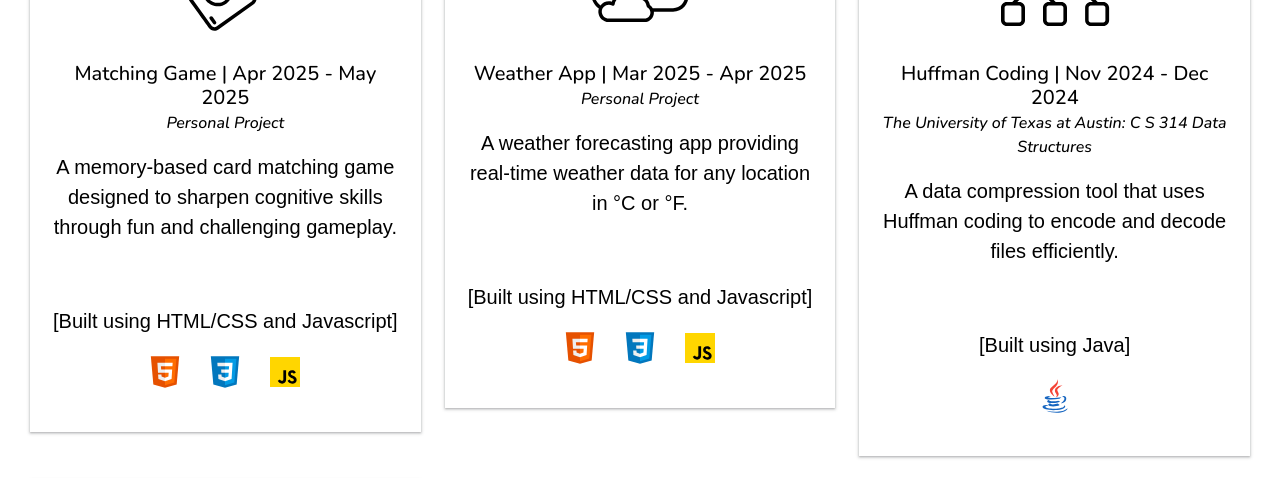
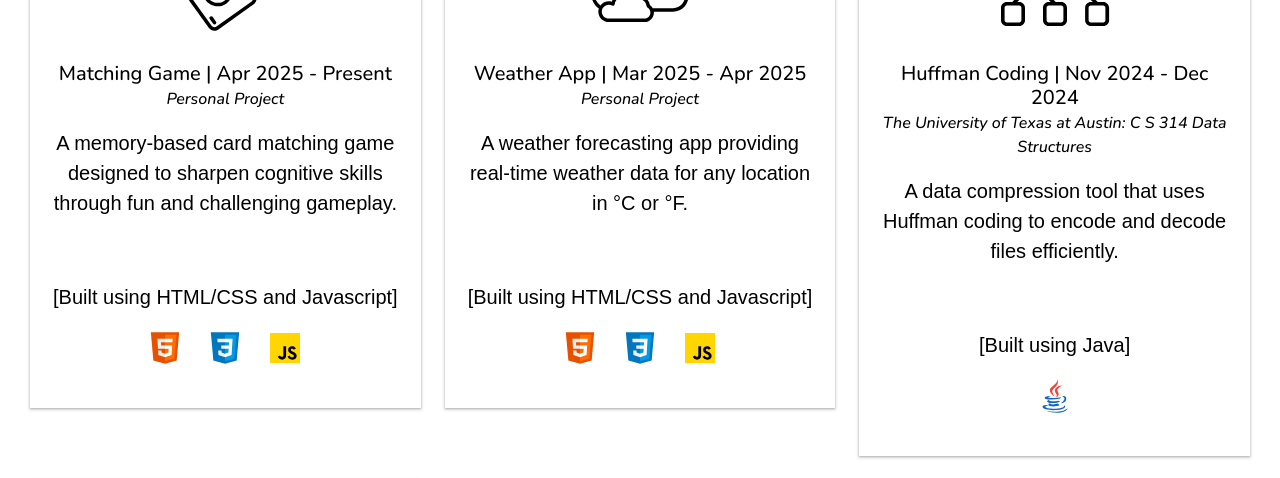
Before and after one commit to jnguyen0101/Portfolio, a website: page index.html in a window 1280 px wide. Shown: the part 2274-2752 px from the top of the page. Drawn offline with nearby package versions, Linux system fonts and the light colour scheme; a web font is replaced by a local one.

Commit message:
small tweak

```diff
--- a/index.html
+++ b/index.html
@@ -261,7 +261,7 @@
               d="m57.027 25.82c-1.3906-0.14062-4.0625-0.22656-3.8086 1.8594 0.13672 0.85156 0.9375 1.4336 1.7891 1.2969 3.5039-0.53516 6.4141 1.6836 7.8594 5.375 0.24609 0.64844 0.88672 1.0508 1.582 1 8.3555-0.78516 11.234 7.8281 5.3594 13.574-0.60938 0.61328-0.60156 1.6016 0.007812 2.2109 0.61328 0.60547 1.6016 0.60547 2.2109-0.007813 6.6875-6.4375 4.7461-17.238-4.3672-18.715 2.1602-3.6172 1.1797-8.293-1.6641-11.555-0.57031-0.64844-1.5547-0.71484-2.2031-0.14453-0.64844 0.57031-0.71094 1.5547-0.14453 2.2031 2.0312 2.4492 2.8984 5.5469 1.1055 8.1992-1.7852-3.0117-4.5508-4.9492-7.7227-5.2969z"/>
           </svg>
         </a>
-        <h3>Matching Game | Apr 2025 - May 2025<br><small><em>Personal Project</em></small></h3>
+        <h3>Matching Game | Apr 2025 - Present<br><small><em>Personal Project</em></small></h3>
         <p>A memory-based card matching game designed to sharpen cognitive skills through fun and challenging
           gameplay.</p>
         <br><br>
```
